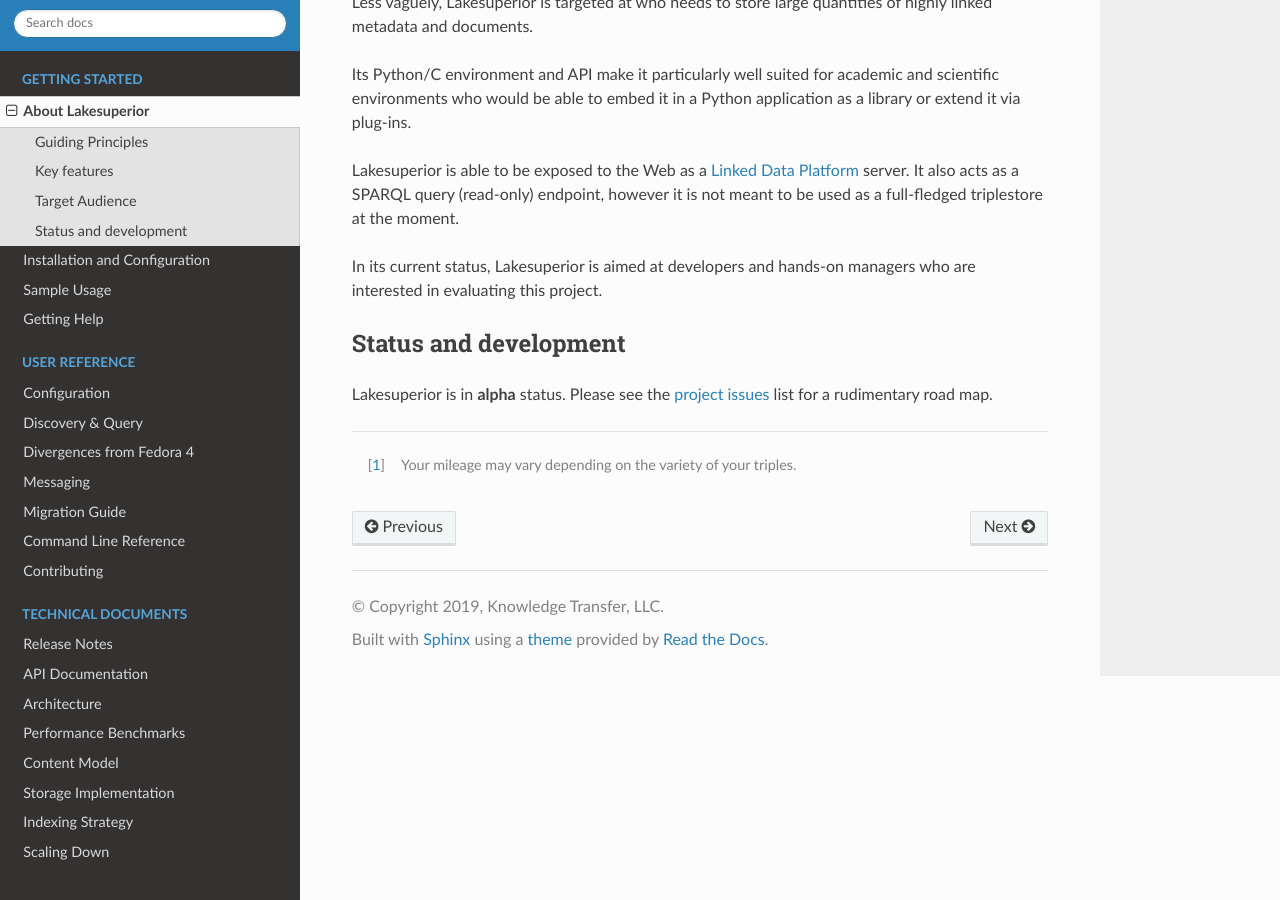
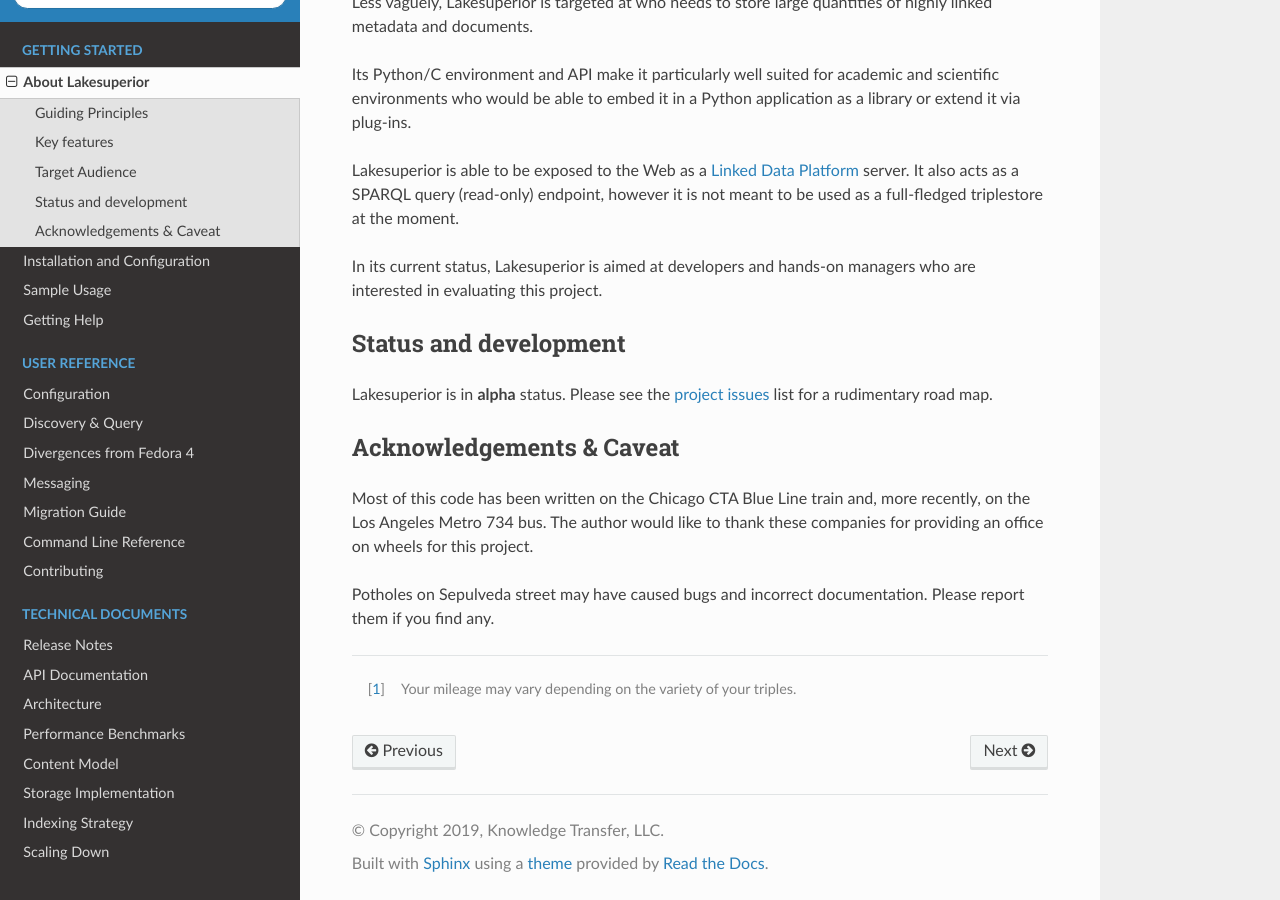
Before and after one commit to scossu/lakesuperior, a Sphinx documentation site: the page built from docs/about.rst, in a window 1280 px wide and 900 px high, scrolled down 1153 px. Built offline with Sphinx 7.4.7 and the Read the Docs theme 2.0.0, drawn with Linux system fonts in a browser that asks for light colours; formulas are drawn with MathJax 3.

Commit message:
Add acknowledgements.

```diff
--- a/docs/about.rst
+++ b/docs/about.rst
@@ -76,6 +76,16 @@
 issues <https://github.com/scossu/lakesuperior/issues>`__ list for a
 rudimentary road map.
 
---------------
+Acknowledgements & Caveat
+-------------------------
+
+Most of this code has been written on the Chicago CTA Blue Line train and, more
+recently, on the Los Angeles Metro 734 bus. The author would like to thank
+these companies for providing an office on wheels for this project.
+
+Potholes on Sepulveda street may have caused bugs and incorrect documentation.
+Please report them if you find any.
+
+-------------------
 
 .. [#] Your mileage may vary depending on the variety of your triples.
```
